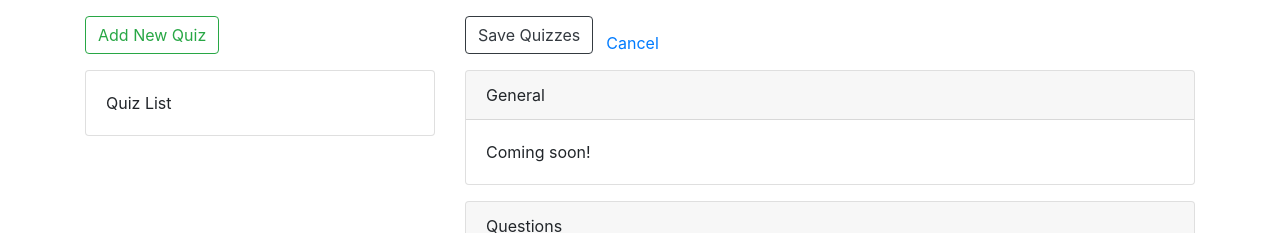
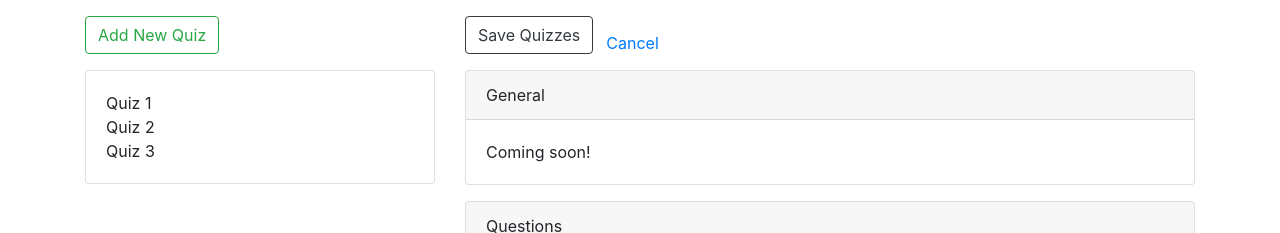
Before and after one commit to welshvaleria/quiz-editor, an Angular app: page / in a window 1280 px wide. Shown: the top 233 px of the page. Built offline with nearby package versions, Linux system fonts and the light colour scheme.

Commit message:
Got service hooked up and working'ish...

```diff
--- a/src/app/app.component.html
+++ b/src/app/app.component.html
@@ -6,7 +6,11 @@
             </button>
             <div class="card mb-3">
                 <div class="card-body">
-                    Quiz List
+                    <div
+                        *ngFor="let q of quizzes"
+                    >
+                        {{ q }}
+                    </div>
                 </div>
             </div>
         </div>
--- a/src/app/app.component.ts
+++ b/src/app/app.component.ts
@@ -1,4 +1,4 @@
-import { Component } from '@angular/core';
+import { Component, OnInit } from '@angular/core';
 import { QuizService } from './quiz.service';
 
 @Component({
@@ -6,16 +6,18 @@ import { QuizService } from './quiz.service';
   templateUrl: './app.component.html',
   styleUrls: ['./app.component.css']
 })
-export class AppComponent {
+export class AppComponent implements OnInit {
   title = 'quiz-editor';
   bg = Math.random() > 0.5 ? 'green' : 'yellow';
   borderRadius = Math.random() > 0.5 ? '30px' : '0px';
   toolTip = `This is ${this.bg} and has a border radius of ${this.borderRadius}`;
 
   // Need a ctor for DI of the QuizService.
-  constructor(private quizSvc: QuizService) {
-    console.log('I am here...')
-    console.log(this.quizSvc.loadQuizzes());
+  constructor(private quizSvc: QuizService) { }
+
+  quizzes = [];
+
+  ngOnInit() {
+    this.quizzes = this.quizSvc.loadQuizzes();
   }
-
 }
```
